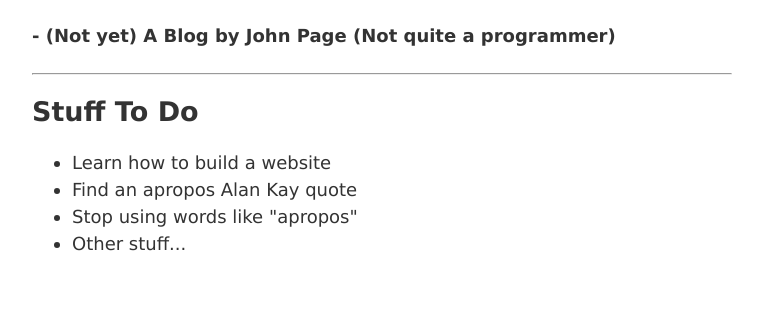
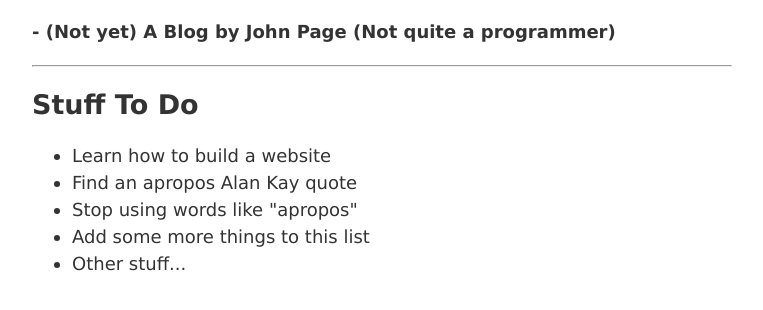
Before and after one commit to nqafield/NotQuiteAField, a plain HTML site: page index.html in a window 1280 px wide. Shown: the part 72-382 px from the top of the page, without its empty margins (258-1021 px from the left). Drawn offline with Linux system fonts and the light colour scheme.

Commit message:
Update index.html

```diff
--- a/index.html
+++ b/index.html
@@ -18,7 +18,7 @@
 
         h1,
         h2,
-        h3 {
+        h4 {
             line-height: 1.1
         }
     </style>
@@ -36,6 +36,7 @@
         <li>Learn how to build a website</li>
         <li>Find an apropos Alan Kay quote</li>
         <li>Stop using words like "apropos"</li>
+        <li>Add some more things to this list</li>
         <li>Other stuff...</li>
     </ul>
 </body>
```
